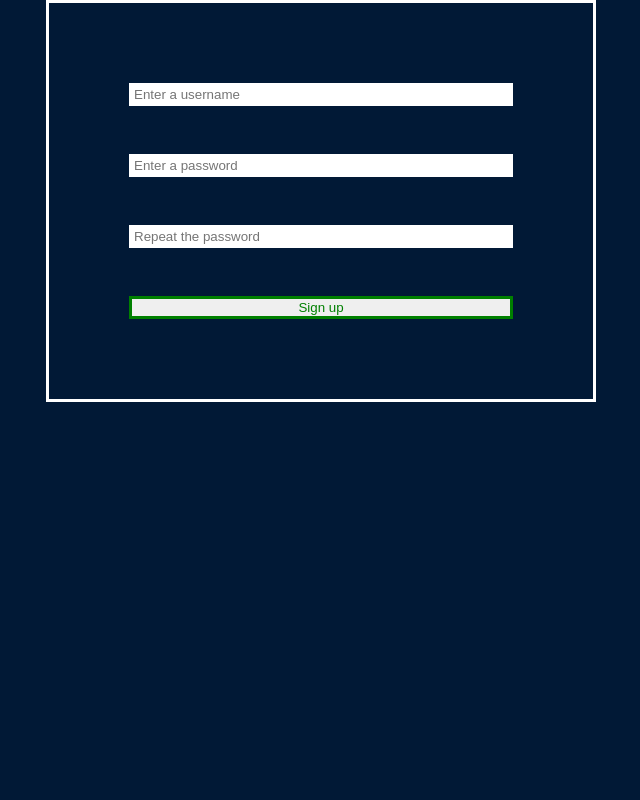
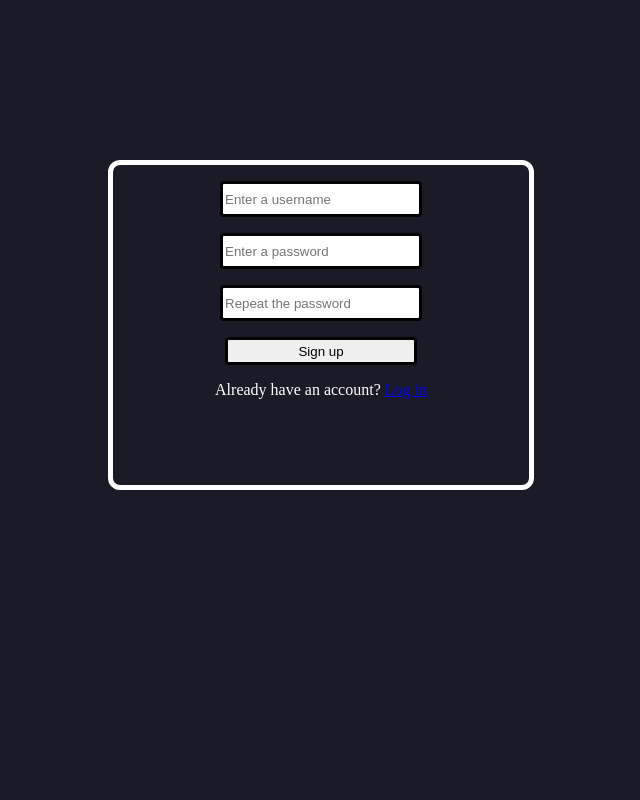
Before and after one commit to CookieKGcz/tumblregram, a PHP site: page /sign_up.php in a window 1280 px wide. Shown: the whole page, without its empty margins (319-959 px from the left). Run offline with PHP 8.4, Linux system fonts and the light colour scheme.

Commit message:
Add files via upload
změnili jsme céesesko formu z velkym ůčkem u účka když už to chceš psát takhle. S VELKYM! Oukej. Jsem řekl "Z", ale dobře. AA potom jsme udělali ten useradd žejo? tečka php? Aaaaaa... Dali jsme ještě do přesměrování do logoutu do logoutu do sajnapu a teď jsme ještě udělali to vypisování toho erroru. To je snad všechno. Commit changes. TO tam nepiš! Já už nic neřeknu. Od teď!

```diff
--- /dev/null
+++ b/config.php
@@ -0,0 +1,4 @@
+<?php
+const DB_HOST = 'localhost';
+const DB_USERNAME = 'teplion';
+const DB_PASSWORD = 'p3OfOxccZ6QjkZDb';
--- a/forms.css
+++ b/forms.css
@@ -1,48 +1,40 @@
 body {
-    background-color: #011936;
-}
-
-/*do main*/
-.flex-col {
-    flex-direction: column;
-}
-
-.p-5 {
-    padding: 5rem;
-}
-
-.w-50 {
-    width: 30%;
-}
-
-.border-white {
-    border: rgb(255, 255, 255) solid 3px;
-}
-
-.border-green {
-    border: green solid 3px;
-}
-
-.justify-content {
+    background-color: #1A1B26;
+    height: 100vh;
+    display: flex;
     justify-content: center;
 }
 
-.align-items {
+.form-background {
+    position: absolute;
+    top: 20%;
+    height: 20rem;
+    width: 26rem;
+    border: 5px solid white;
+    border-radius: 12px;
+}
+
+.form-input {
+    display: flex;
+    flex-direction: column;
+    justify-content: center;
     align-items: center;
 }
 
-.green {
-    color: green;
+.form-input > *:not(:last-child) {
+    margin-top: 1rem;
+    width: 12rem;
+    height: 1.75rem;
+    border: 3px solid black;
+    border-radius: 4px;
 }
 
-.bg-grey {
-    background: #cecece;
+.redirect {
+    color: white;
+    font-size: 1rem;
 }
 
-.bg {
-    background: #011936;
+.error {
+    font-size: 1.5rem;
+    color: white;
 }
-
-.margin-bot-3 {
-    margin-bottom: 3rem;
-}
--- a/sign_up.php
+++ b/sign_up.php
@@ -8,14 +8,16 @@
     <link rel="stylesheet" href="main.css">
     <link rel="stylesheet" href="forms.css">
 </head>
-<body class="bg flex justify-content align-items">
-    <form action="useradd.php" method="post" class="bg flex flex-col w-50 p-5 border-white">
-        <input type="text" name="username" id="username" placeholder="Enter a username" class="border-white margin-bot-3">
-        <input type="password" name="password" id="password" placeholder="Enter a password" class="border-white margin-bot-3">
-        <input type="password" name="repeatPassword" id="repeatPassword" placeholder="Repeat the password" class="border-white margin-bot-3">
+<body>
+    <div class="form-background">
+        <form action="useradd.php" method="post" class="form-input">
+            <input type="text" name="username" id="username" placeholder="Enter a username">
+            <input type="password" name="password" id="password" placeholder="Enter a password">
+            <input type="password" name="repeatPassword" id="repeatPassword" placeholder="Repeat the password">
 
-        <button type="submit" class="border-green green">Sign up</button>
-    </form>
+            <button type="submit">Sign up</button>
+            <p class="redirect">Already have an account? <a href="log_in.php">Log in</a></p>
+        </form>
+    </div>
 </body>
-
 </html>
--- a/userlog.php
+++ b/userlog.php
@@ -10,24 +10,21 @@ $password = $_POST['password'];
 $db = new PDO('mysql:host=' . DB_HOST . ';dbname=' . DB_USERNAME, DB_USERNAME, DB_PASSWORD);
 
 if (!empty($username) && !empty($password)) {
-
     if (loginfn($username, $password, $db)) {
         $_SESSION["user"] = $username;
         header("Location: index.php");
     } else {
         echo 'Heslo není správné.';
     }
-
 }
 else {
     echo 'Nejsou vyplněna všechna pole.';
 }
-
 function loginfn(string $username, string $password, $db): bool {
     $query = $db->prepare("SELECT * FROM users WHERE username = ? AND password = ?");
     $query->execute([$username, md5($password)]);
     $users = $query->fetchAll();
-    if(!empty($users)){
+    if(!empty($users)) {
         return true;
     }
     return false;
```
Also changed, not shown: log_in.php (+9 -6 lines), useradd.php (+29 -13 lines), README.md, imgs/logo.svg, imgs/výkresC.svg, imgs/výkresCC.svg, imgs/výkresCCC.svg, index.php (line endings or trailing spaces), log_out.php (line endings or trailing spaces), main.css (line endings or trailing spaces). Lines whose indentation alone changed are shown as unchanged.
